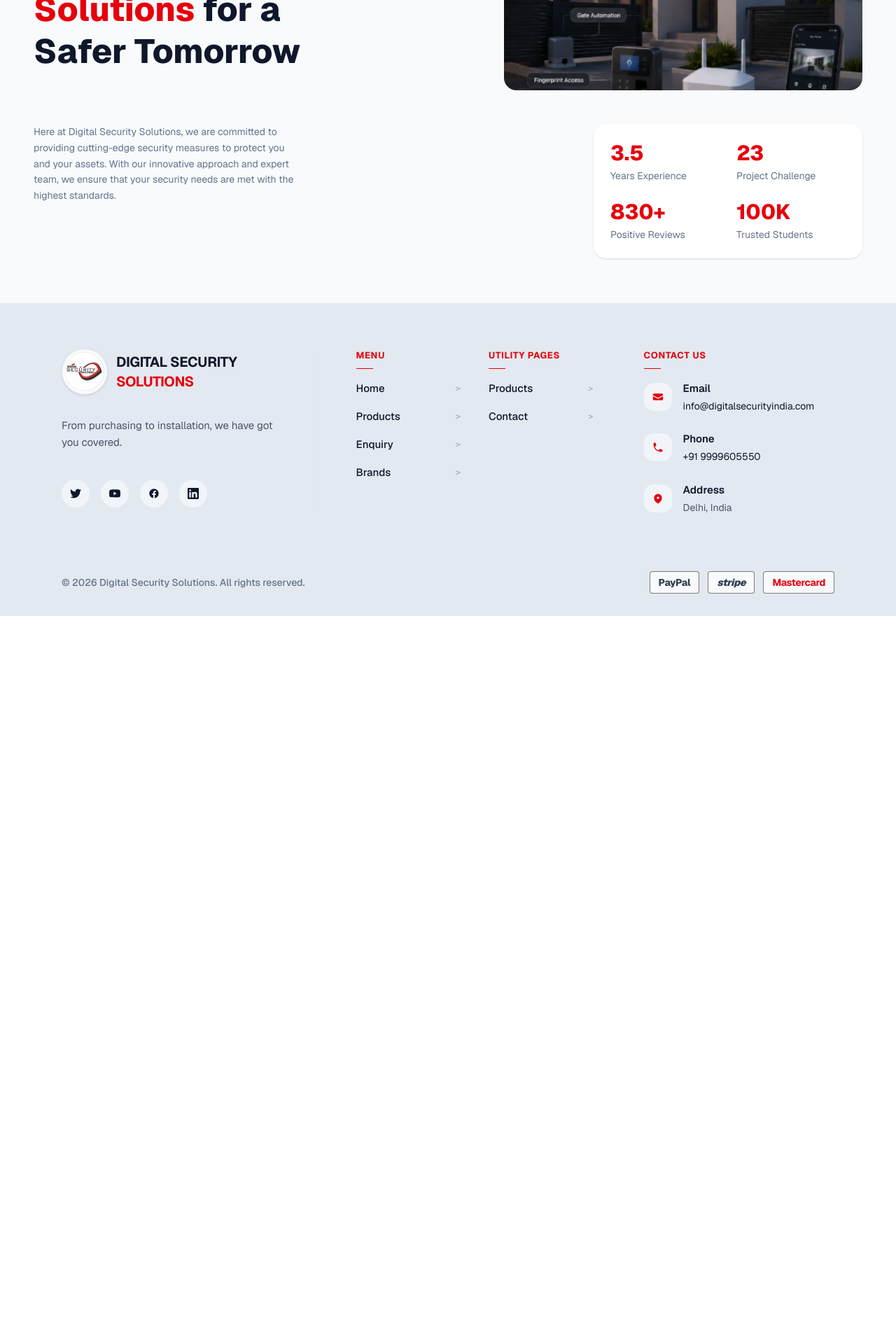
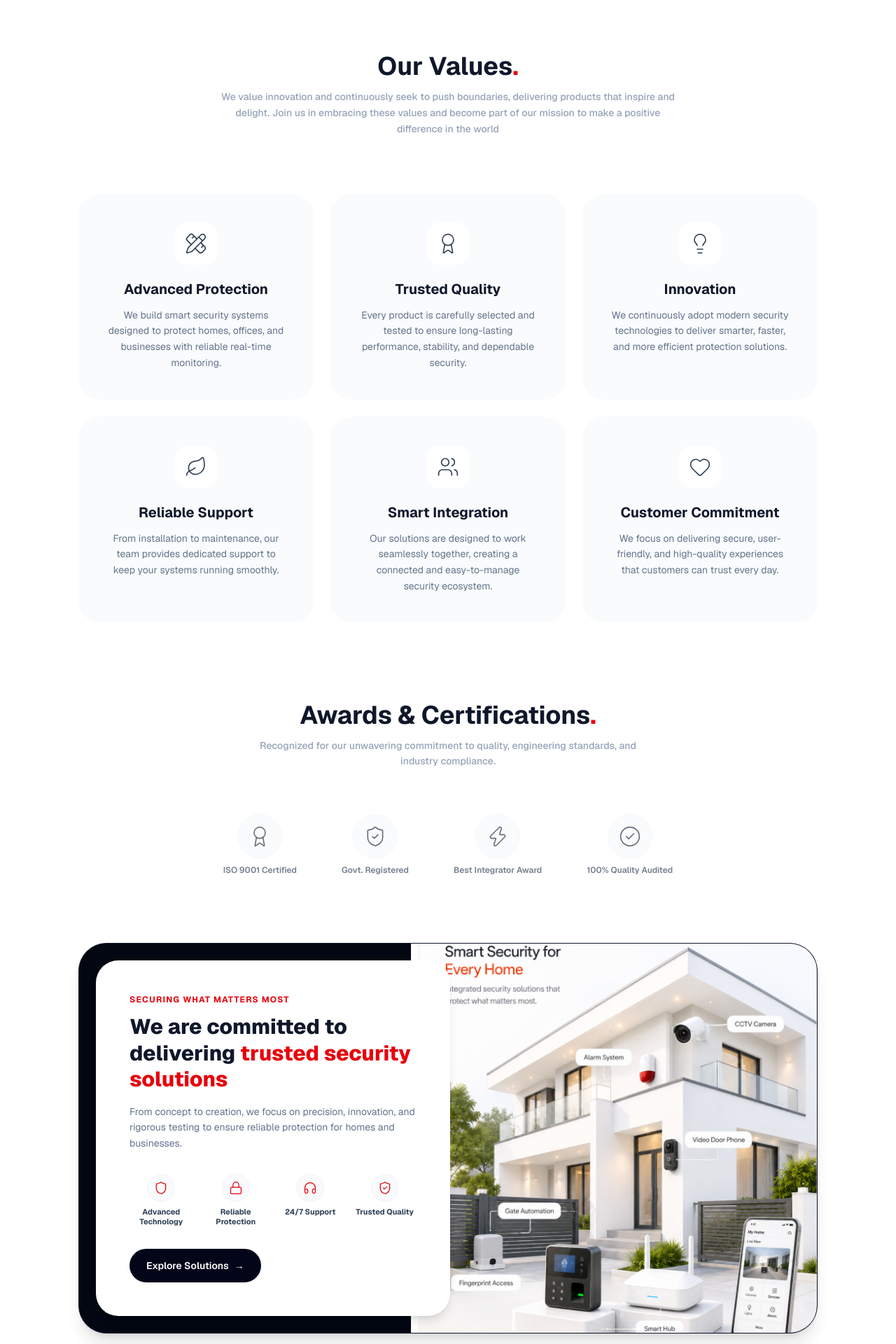
Before and after one commit to SkSin19/DSS_Website, a Next.js app: page /about in a window 1280 px wide. Shown: the part 400-2320 px from the top of the page at 70% size. Before the commit the page ends 1280 px from the top, so only its background shows below. Built offline with nearby package versions, Linux system fonts and the light colour scheme; no server answers.

Commit message:
feat: customize About Us page, redesign home categories grid, and update navbar link hover behaviors

```diff
--- /dev/null
+++ b/app/solutions/services/page.tsx
@@ -0,0 +1,12 @@
+import type { Metadata } from "next";
+import ServicesPage from "@/components/sections/ServicesPage";
+
+export const metadata: Metadata = {
+  title: "Services",
+  description:
+    "Explore our security services — Home Automation, Biometric Attendance, Fire Alarm, Gate Automation, Intrusion Alarm and more.",
+};
+
+export default function Services() {
+  return <ServicesPage />;
+}
--- a/components/layout/Navbar.tsx
+++ b/components/layout/Navbar.tsx
@@ -106,7 +106,7 @@ export default function Navbar() {
                   <Link
                     href={link.href}
                     id={`nav-link-${link.label.toLowerCase().replace(/\s+/g, "-")}`}
-                    className="px-4 py-2 text-sm font-medium text-gray-600 hover:text-red-600 rounded-lg transition-colors duration-200 focus-ring inline-flex items-center gap-1"
+                    className="px-4 py-2 text-sm font-medium text-gray-900 hover:!text-red-600 rounded-lg transition-colors duration-200 focus-ring inline-flex items-center gap-1"
                   >
                     {link.label}
                     <svg
@@ -154,7 +154,7 @@ export default function Navbar() {
                   <Link
                     href={link.href}
                     id={`nav-link-${link.label.toLowerCase().replace(/\s+/g, "-")}`}
-                    className="px-4 py-2 text-sm font-medium text-gray-600 hover:text-red-600 rounded-lg transition-colors duration-200 focus-ring inline-flex items-center gap-1"
+                    className="px-4 py-2 text-sm font-medium text-gray-900 hover:!text-red-600 rounded-lg transition-colors duration-200 focus-ring inline-flex items-center gap-1"
                   >
                     {link.label}
                     <svg
@@ -205,7 +205,7 @@ export default function Navbar() {
                 <Link
                   href={link.href}
                   id={`nav-link-${link.label.toLowerCase().replace(/\s+/g, "-")}`}
-                  className="px-4 py-2 text-sm font-medium text-gray-600 hover:text-red-600 rounded-lg transition-colors duration-200 focus-ring"
+                  className="px-4 py-2 text-sm font-medium text-gray-900 hover:!text-red-600 rounded-lg transition-colors duration-200 focus-ring"
                 >
                   {link.label}
                 </Link>
--- a/components/sections/AboutUs.tsx
+++ b/components/sections/AboutUs.tsx
@@ -1,69 +1,205 @@
+import React from "react";
 import Image from "next/image";
-import React from "react";
+import Link from "next/link";
+import {
+  PencilRuler,
+  Award,
+  Lightbulb,
+  Leaf,
+  Users,
+  Heart,
+  Shield,
+  Lock,
+  Headphones,
+  ShieldCheck,
+  Zap,
+  CheckCircle2
+} from "lucide-react";
 
-function AboutUs() {
+const VALUES = [
+  {
+    icon: (className: string) => <PencilRuler className={className} />,
+    title: "Advanced Protection",
+    description: "We build smart security systems designed to protect homes, offices, and businesses with reliable real-time monitoring.",
+  },
+  {
+    icon: (className: string) => <Award className={className} />,
+    title: "Trusted Quality",
+    description: "Every product is carefully selected and tested to ensure long-lasting performance, stability, and dependable security.",
+  },
+  {
+    icon: (className: string) => <Lightbulb className={className} />,
+    title: "Innovation",
+    description: "We continuously adopt modern security technologies to deliver smarter, faster, and more efficient protection solutions.",
+  },
+  {
+    icon: (className: string) => <Leaf className={className} />,
+    title: "Reliable Support",
+    description: "From installation to maintenance, our team provides dedicated support to keep your systems running smoothly.",
+  },
+  {
+    icon: (className: string) => <Users className={className} />,
+    title: "Smart Integration",
+    description: "Our solutions are designed to work seamlessly together, creating a connected and easy-to-manage security ecosystem.",
+  },
+  {
+    icon: (className: string) => <Heart className={className} />,
+    title: "Customer Commitment",
+    description: "We focus on delivering secure, user-friendly, and high-quality experiences that customers can trust every day.",
+  },
+];
+
+export default function AboutUs() {
   return (
-    <div id="about" className="about-us bg-gray-50 select-none">
-      <div className="container mx-auto py-16 px-6 md:px-12">
-        {/* Top Row: Heading + Image */}
-        <div className="flex flex-col md:flex-row items-center justify-between gap-8 mb-12">
-          {/* Left: Heading */}
-          <div className="flex-1 max-w-sm">
-            <p className="text-red-600 font-semibold text-sm mb-3">
-              How It Started
+    <div id="about" className="about-us bg-white select-none py-16 sm:py-20 md:py-24">
+      <div className="max-w-6xl mx-auto px-6 md:px-12 flex flex-col items-center">
+        {/* About Us Heading & Paragraph */}
+        <h1 className="text-4xl md:text-5xl font-bold text-gray-900 mb-6 text-center">
+          About Us<span className="text-red-600">.</span>
+        </h1>
+        <p className="text-gray-700 text-sm sm:text-base md:text-lg leading-relaxed max-w-4xl font-normal mb-16 sm:mb-20 text-center">
+          Digital Security Solutions is your trusted provider for advanced, state-of-the-art security systems. Established in 2010, we have spent over a decade delivering tailored security solutions to a diverse range of residential and commercial clients. We understand that protecting your loved ones and assets is your highest priority. That is why we are committed to equipping you with outstanding, reliable security products designed to ensure your complete peace of mind.
         </p>
-            <h1 className="text-4xl md:text-5xl font-extrabold text-gray-900 leading-tight">
-              Next Generation <span className="text-red-600">Digital Security Solutions</span> for a Safer Tomorrow
-            </h1>
+
+        {/* Our Values Section */}
+        <h2 className="text-3xl md:text-4xl font-bold text-gray-900 mb-3 text-center">
+          Our Values<span className="text-red-600">.</span>
+        </h2>
+        <p className="text-gray-400 text-xs sm:text-sm leading-relaxed max-w-2xl font-medium mb-12 sm:mb-16 text-center">
+          We value innovation and continuously seek to push boundaries, delivering products that inspire and delight. Join us in embracing these values and become part of our mission to make a positive difference in the world
+        </p>
+
+        {/* Values Grid */}
+        <div className="grid grid-cols-1 md:grid-cols-3 gap-6 w-full mt-4">
+          {VALUES.map((value, index) => (
+            <div
+              key={index}
+              className="group flex flex-col items-center text-center p-8 sm:p-10 rounded-[2rem] bg-[#f5f8fc]/60 border border-transparent hover:border-red-100/50 hover:bg-[#f3f7fd] hover:shadow-[0_8px_30px_rgba(239,68,68,0.04)] transition-all duration-300"
+            >
+              <div className="mb-5 flex items-center justify-center p-3.5 rounded-2xl bg-white border border-gray-100/30 group-hover:border-red-200 group-hover:bg-red-50 transition-all duration-300">
+                {value.icon("w-8 h-8 text-gray-700 group-hover:text-red-600 stroke-[1.25] transition-colors duration-300")}
+              </div>
+              <h3 className="text-lg sm:text-xl font-bold text-gray-900 mb-3 group-hover:text-red-600 transition-colors">
+                {value.title}
+              </h3>
+              <p className="text-gray-500 text-xs sm:text-sm leading-relaxed font-normal">
+                {value.description}
+              </p>
+            </div>
+          ))}
         </div>
 
-          {/* Right: Image */}
-          <div className="flex-1 flex justify-end w-full">
-            <div className="rounded-2xl overflow-hidden bg-blue-100 w-full md:max-w-lg h-72 md:h-96 relative">
-              <Image
-                src="/images/general/get-in-touch.png"
-                alt="About us"
-                fill
-                className="object-cover"
-              />
+        {/* Awards & Certifications Section */}
+        <div className="w-full mt-24 sm:mt-28 mb-16 flex flex-col items-center text-center">
+          <h2 className="text-3xl md:text-4xl font-bold text-gray-900 mb-3">
+            Awards & Certifications<span className="text-red-600">.</span>
+          </h2>
+          <p className="text-gray-400 text-xs sm:text-sm leading-relaxed max-w-xl font-medium mb-12">
+            Recognized for our unwavering commitment to quality, engineering standards, and industry compliance.
+          </p>
+          <div className="flex flex-wrap justify-center items-center gap-8 md:gap-16 opacity-75 mt-4">
+            <div className="flex flex-col items-center gap-2">
+              <div className="w-16 h-16 rounded-full bg-gray-50 border border-gray-100 flex items-center justify-center text-gray-700">
+                <Award className="w-8 h-8 stroke-[1.25]" />
+              </div>
+              <span className="text-xs font-semibold text-gray-600">ISO 9001 Certified</span>
+            </div>
+            <div className="flex flex-col items-center gap-2">
+              <div className="w-16 h-16 rounded-full bg-gray-50 border border-gray-100 flex items-center justify-center text-gray-700">
+                <ShieldCheck className="w-8 h-8 stroke-[1.25]" />
+              </div>
+              <span className="text-xs font-semibold text-gray-600">Govt. Registered</span>
+            </div>
+            <div className="flex flex-col items-center gap-2">
+              <div className="w-16 h-16 rounded-full bg-gray-50 border border-gray-100 flex items-center justify-center text-gray-700">
+                <Zap className="w-8 h-8 stroke-[1.25]" />
+              </div>
+              <span className="text-xs font-semibold text-gray-600">Best Integrator Award</span>
+            </div>
+            <div className="flex flex-col items-center gap-2">
+              <div className="w-16 h-16 rounded-full bg-gray-50 border border-gray-100 flex items-center justify-center text-gray-700">
+                <CheckCircle2 className="w-8 h-8 stroke-[1.25]" />
+              </div>
+              <span className="text-xs font-semibold text-gray-600">100% Quality Audited</span>
             </div>
           </div>
         </div>
 
-        {/* Bottom Row: Description + Stats */}
-        <div className="flex flex-col md:flex-row items-start justify-between gap-8">
-          {/* Left: Description */}
-          <div className="flex-1 max-w-sm">
-            <p className="text-gray-500 text-sm leading-relaxed">
-              Here at Digital Security Solutions, we are committed to providing cutting-edge security measures to protect you and your assets. With our innovative approach and expert team, we ensure that your security needs are met with the highest standards.
-            </p>
+        {/* Commitment Banner Card */}
+        <div className="relative w-full rounded-[2.5rem] bg-[#030712] overflow-hidden flex flex-col md:flex-row shadow-xl border border-slate-900 min-h-[420px] mt-8">
+          {/* Background image on the right */}
+          <div className="absolute right-0 top-0 bottom-0 w-full md:w-[55%] z-0 h-full min-h-[250px] md:min-h-auto">
+            <Image
+              src="/images/general/PUBLIC_NEXT_GET_IN_TOUCH.png"
+              alt="Trusted security solutions"
+              fill
+              className="object-cover object-center"
+              unoptimized
+            />
+            {/* Subtle overlay for mobile readibility */}
+            <div className="absolute inset-0 bg-slate-950/40 md:bg-transparent" />
           </div>
 
-          {/* Right: Stats Grid */}
-          <div className="flex-1 max-w-sm">
-            <div className="bg-white rounded-2xl shadow-sm p-6 grid grid-cols-2 gap-6">
+          {/* Floating White Panel on the Left */}
+          <div className="relative z-10 bg-white rounded-[2rem] p-8 sm:p-10 md:p-12 m-4 md:m-6 max-w-full md:max-w-[48%] flex flex-col justify-between shadow-lg">
             <div>
-                <p className="text-3xl font-extrabold text-red-600">3.5</p>
-                <p className="text-gray-500 text-sm mt-1">Years Experience</p>
+              <span className="text-red-600 text-[10px] sm:text-xs font-bold tracking-widest uppercase mb-3 block">
+                Securing What Matters Most
+              </span>
+              <h3 className="text-2xl sm:text-3xl font-extrabold text-slate-900 leading-tight mb-4">
+                We are committed to delivering <span className="text-red-600">trusted security solutions</span>
+              </h3>
+              <p className="text-slate-500 text-xs sm:text-sm leading-relaxed mb-6 sm:mb-8 font-normal">
+                From concept to creation, we focus on precision, innovation, and rigorous testing to ensure reliable protection for homes and businesses.
+              </p>
+
+              {/* 4 Features row */}
+              <div className="grid grid-cols-4 gap-2 sm:gap-4 mb-8">
+                <div className="flex flex-col items-center">
+                  <div className="w-10 h-10 rounded-full bg-slate-50 border border-slate-100 flex items-center justify-center text-red-600 mb-2">
+                    <Shield className="w-5 h-5 stroke-[1.5]" />
                   </div>
-              <div>
-                <p className="text-3xl font-extrabold text-red-600">23</p>
-                <p className="text-gray-500 text-sm mt-1">Project Challenge</p>
+                  <span className="text-[10px] sm:text-[11px] font-bold text-slate-700 text-center leading-tight">
+                    Advanced Technology
+                  </span>
                 </div>
-              <div>
-                <p className="text-3xl font-extrabold text-red-600">830+</p>
-                <p className="text-gray-500 text-sm mt-1">Positive Reviews</p>
+                <div className="flex flex-col items-center">
+                  <div className="w-10 h-10 rounded-full bg-slate-50 border border-slate-100 flex items-center justify-center text-red-600 mb-2">
+                    <Lock className="w-5 h-5 stroke-[1.5]" />
                   </div>
-              <div>
-                <p className="text-3xl font-extrabold text-red-600">100K</p>
-                <p className="text-gray-500 text-sm mt-1">Trusted Students</p>
+                  <span className="text-[10px] sm:text-[11px] font-bold text-slate-700 text-center leading-tight">
+                    Reliable Protection
+                  </span>
+                </div>
+                <div className="flex flex-col items-center">
+                  <div className="w-10 h-10 rounded-full bg-slate-50 border border-slate-100 flex items-center justify-center text-red-600 mb-2">
+                    <Headphones className="w-5 h-5 stroke-[1.5]" />
+                  </div>
+                  <span className="text-[10px] sm:text-[11px] font-bold text-slate-700 text-center leading-tight">
+                    24/7 Support
+                  </span>
+                </div>
+                <div className="flex flex-col items-center">
+                  <div className="w-10 h-10 rounded-full bg-slate-50 border border-slate-100 flex items-center justify-center text-red-600 mb-2">
+                    <ShieldCheck className="w-5 h-5 stroke-[1.5]" />
+                  </div>
+                  <span className="text-[10px] sm:text-[11px] font-bold text-slate-700 text-center leading-tight">
+                    Trusted Quality
+                  </span>
                 </div>
               </div>
+            </div>
+
+            <Link
+              href="/solutions"
+              className="inline-flex items-center justify-center bg-slate-950 hover:bg-red-600 !text-white font-semibold text-xs sm:text-sm px-6 py-3.5 rounded-full self-start transition-colors duration-200"
+              style={{ color: "white" }}
+            >
+              Explore Solutions <span className="ml-2">→</span>
+            </Link>
           </div>
         </div>
       </div>
     </div>
   );
 }
-
-export default AboutUs;
```
Also changed, not shown: components/sections/ProductCategories.tsx (+13 -23 lines), lib/constants.ts (+20 -28 lines), 1 other file (tests, documents, lock files or other folders). Lines whose indentation alone changed are shown as unchanged.
